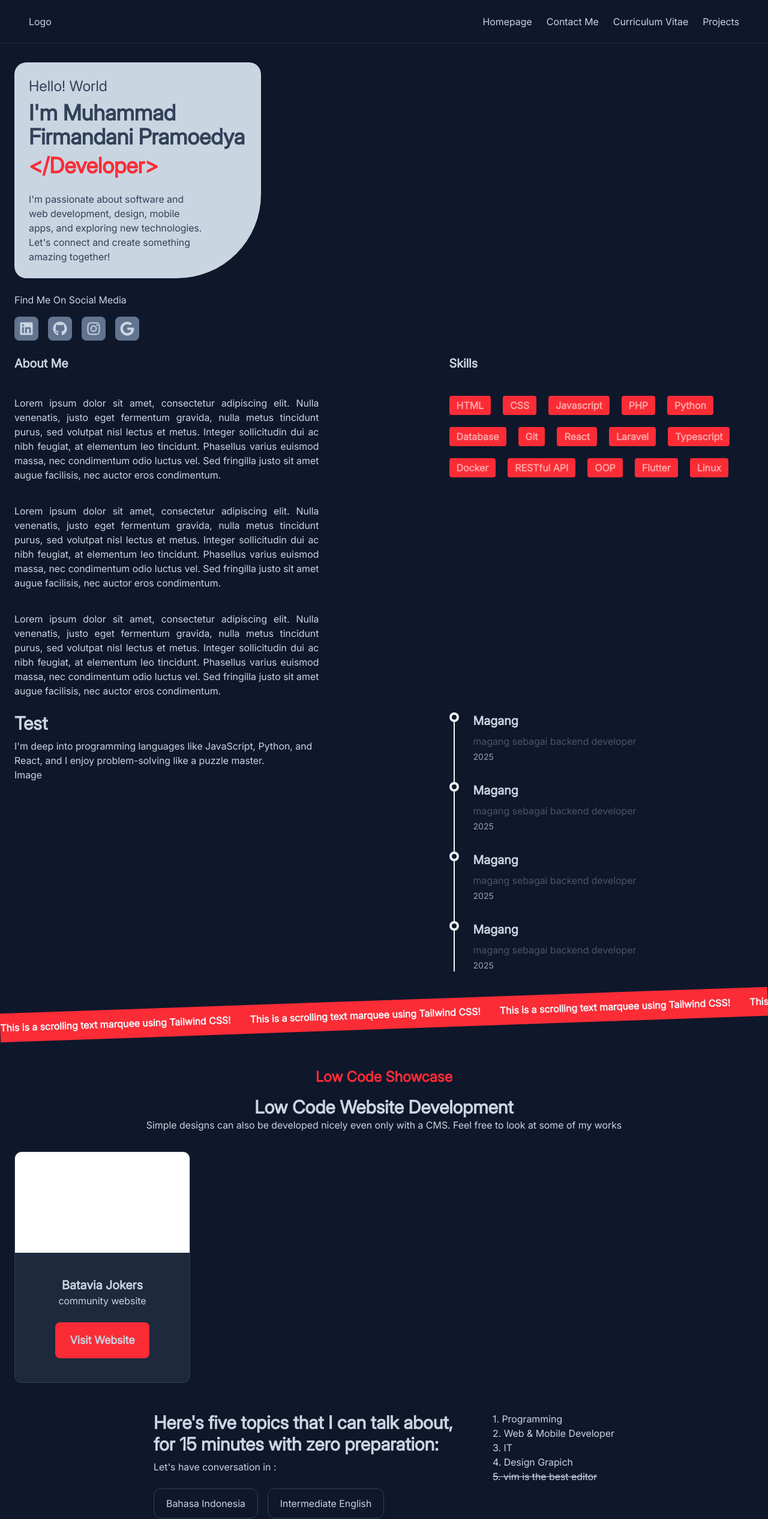
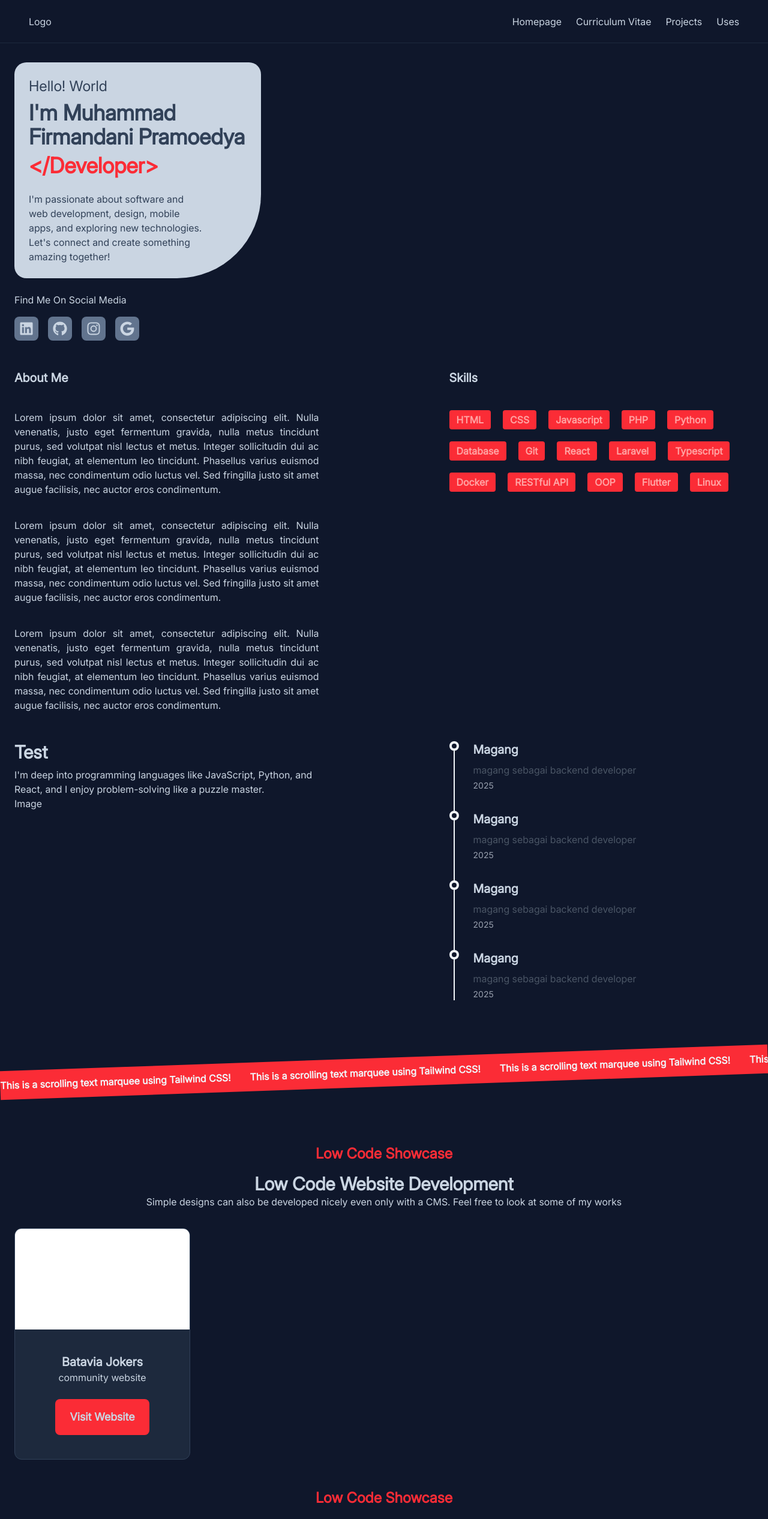
Before and after one commit to mfdpdev/personal-site, a React (Vite) app: page / in a window 1280 px wide. Shown: the top 2533 px of the page at 60% size. Built offline with nearby package versions, Linux system fonts and the light colour scheme.

Commit message:
feat: Implementation uses component

```diff
--- a/src/components/About.jsx
+++ b/src/components/About.jsx
@@ -1,7 +1,7 @@
 export default function About(){
   return (
     <>
-      <div className="mt-6 text-slate-300 flex gap-6 flex-wrap w-full">
+      <div className="mt-12 text-slate-300 flex gap-6 flex-wrap w-full">
         <div className="sm:flex-3">
           <h1 className="text-xl mb-10 font-bold">About Me</h1>
           <div className="space-y-9">
--- /dev/null
+++ b/src/components/Certificate.jsx
@@ -0,0 +1,19 @@
+export default function Certificate(){
+  return (
+    <>
+      <div className="mt-12 text-slate-300 text-center">
+        <h3 className="text-2xl font-bold text-red-500">Low Code Showcase</h3>
+        <h1 className="text-3xl font-bold mt-4">Low Code Website Development</h1>
+        <p className="text-base">Simple designs can also be developed nicely even only with a CMS. Feel free to look at some of my works</p>
+        <div className="mt-8 gap-5 grid grid grid-cols-1 lg:grid-cols-2">
+          <div className="text-start p-4 bg-slate-800 bg-opacity-80 rounded-xl border border-slate-700">
+            <div className="mb-4 rounded-xl overflow-hidden bg-slate-300 h-42">
+            </div>
+            <h1 className="text-xl font-bold">Batavia Jokers</h1>
+            <p>Lorem ipsum dolor sit amet, consectetur adipiscing elit. Nulla venenatis, justo eget fermentum gravida, odio luctus vel. Sed fringilla justo sit amet augue facilisis, nec auctor eros condimentum.</p>
+          </div>
+        </div>
+      </div>
+    </>
+  )
+}
--- a/src/components/Footer.jsx
+++ b/src/components/Footer.jsx
@@ -4,7 +4,7 @@ import { faLinkedin, faGithub, faInstagram, faGoogle } from '@fortawesome/free-b
 export default function Footer(){
   return (
     <>
-      <div className="w-full flex flex-col items-center bg-slate-900 text-slate-300 py-8 mt-6">
+      <div className="w-full flex flex-col items-center bg-slate-900 text-slate-300 py-8 mt-12">
         <h1 className="text-2xl font-bold text-center">Thanks for stopping by! </h1>
         <p className="font-light text-center">Let's stay connected, reach out to me on my social media!</p>
         <div className="w-full flex mt-6 mb-12 flex-wrap justify-center gap-4">
--- a/src/components/Marquee.jsx
+++ b/src/components/Marquee.jsx
@@ -1,7 +1,7 @@
 export default function Marquee(){
   return (
     <>
-      <div className="-rotate-2 -z-1 h-12 flex items-center bg-red-500 text-slate-100 font-bold mt-12 absolute w-full left-0">
+      <div className="-rotate-2 -z-1 h-12 flex items-center bg-red-500 text-slate-100 font-bold mt-24 absolute w-full left-0">
         <div className="flex overflow-hidden whitespace-nowrap">
           <span class="mr-8">This is a scrolling text marquee using Tailwind CSS!</span>
           <span class="mr-8">This is a scrolling text marquee using Tailwind CSS!</span>
--- a/src/components/Navbar.jsx
+++ b/src/components/Navbar.jsx
@@ -18,7 +18,7 @@ export default function Navbar(){
   }
   return (
     <>
-      <nav className="fixed h-auto bg-slate-900 w-full flex justify-center">
+      <nav className="fixed z-1 h-auto bg-slate-900 w-full flex justify-center">
         <div className="fix w-full max-w-7xl bg-slate-900 text-slate-300 flex justify-between px-12 py-6">
           <div>
             Logo
@@ -32,17 +32,17 @@ export default function Navbar(){
               </li>
               <li>
                 <a href="#" className="hover:text-blue-400" >
-                  Contact Me
-                </a>
-              </li>
-              <li>
-                <a href="#" className="hover:text-blue-400" >
                   Curriculum Vitae
                 </a>
               </li>
               <li>
                 <a href="#" className="hover:text-blue-400" >
                   Projects
+                </a>
+              </li>
+              <li>
+                <a href="#" className="hover:text-blue-400" >
+                  Uses
                 </a>
               </li>
             </ul>
--- a/src/components/Projects.jsx
+++ b/src/components/Projects.jsx
@@ -1,12 +1,12 @@
 export default function Projects(){
   return (
     <>
-      <div className="mt-40 text-slate-300 text-center">
+      <div className="mt-60 text-slate-300 text-center">
         <h3 className="text-2xl font-bold text-red-500">Low Code Showcase</h3>
         <h1 className="text-3xl font-bold mt-4">Low Code Website Development</h1>
         <p className="text-base">Simple designs can also be developed nicely even only with a CMS. Feel free to look at some of my works</p>
         <div className="mt-8 gap-5 grid grid grid-cols-1 sm:grid-cols-2 md:grid-cols-3 lg:grid-cols-4">
-          <div className="relative -z-1 bottom-0 hover:bottom-2 transition-all duration-300 overflow-hidden bg-slate-800 bg-opacity-80 rounded-xl border border-slate-700">
+          <div className="relative bottom-0 hover:bottom-2 transition-all duration-300 overflow-hidden bg-slate-800 bg-opacity-80 rounded-xl border border-slate-700">
             <div className="bg-white h-42">
             </div>
             <div className="my-10 flex flex-col items-center justify-center">
--- a/src/components/Timeline.jsx
+++ b/src/components/Timeline.jsx
@@ -8,7 +8,7 @@ export default function Timeline(){
   ];
   return (
     <>
-      <div className="mt-6 flex justify-start flex-wrap gap-6 text-slate-300">
+      <div className="mt-12 flex justify-start flex-wrap gap-6 text-slate-300">
         <div className="sm:flex-3">
           <h1 className="font-bold text-3xl">Test</h1>
           <p className="mt-2"> I'm deep into programming languages like JavaScript, Python, and React, and I enjoy problem-solving like a puzzle master.</p>
--- /dev/null
+++ b/src/components/Uses.jsx
@@ -0,0 +1,46 @@
+export default function Uses(){
+  return (
+    <>
+      <div className="mt-12 text-slate-300 max-w-xl mx-auto">
+        <h1 className="text-3xl font-bold">Uses</h1>
+        <p>The stuff I use on my day-to-day basis.</p>
+        <div className="mt-4 gap-4 grid grid-cols-2 grid-rows-3 ">
+          <div className="col-span-2">
+            <div className="h-full text-start p-4 bg-slate-800 bg-opacity-80 rounded-xl border border-slate-700">
+              <h3 className="font-bold text-lg mb-2">Hardware</h3>
+              <div className="space-y-2">
+                <p><span className="font-bold">Laptop</span> - Lenovo Ideapad Slim 3i</p>
+                <p><span className="font-bold">Monitor</span> - MSI PRO MP223 Series</p>
+                <p><span className="font-bold">Speakers</span> - Default Lenovo Ideapad Slim 3i</p>
+                <p><span className="font-bold">Mouse</span> - MOFii Mouse Wireless</p>
+              </div>
+            </div>
+          </div>
+          <div className="col-span-2 md:col-span-1 md:row-span-2">
+            <div className="h-full text-start p-4 bg-slate-800 bg-opacity-80 rounded-xl border border-slate-700">
+              <h3 className="font-bold text-lg mb-2">Dev Tools</h3>
+              <div className="space-y-2">
+                <p><span className="font-bold">IDE</span> - Vim | Visual Studio Code</p>
+                <p><span className="font-bold">Terminal</span> - Kitty</p>
+                <p><span className="font-bold">Shell</span> - Zsh</p>
+                <p><span className="font-bold">Browser</span> - Brave</p>
+                <p><span className="font-bold">Design</span> - Figma | Adobe Photoshop | Corel Draw</p>
+                <p><span className="font-bold">System Operation</span> - Linux (Arch)</p>
+              </div>
+            </div>
+          </div>
+          <div className="col-span-2 md:col-span-1 md:row-span-2 ">
+            <div className="h-full text-start p-4 bg-slate-800 bg-opacity-80 rounded-xl border border-slate-700">
+              <h3 className="font-bold text-lg mb-2">Productivity</h3>
+              <div className="space-y-2">
+                <p><span className="font-bold">Notes / Docs</span> - Notion</p>
+                <p><span className="font-bold">Tasks</span> - </p>
+                <p><span className="font-bold">Todo</span> - </p>
+              </div>
+            </div>
+          </div>
+        </div>
+      </div>
+    </>
+  )
+}
--- a/src/main.jsx
+++ b/src/main.jsx
@@ -9,6 +9,8 @@ import Timeline from './components/Timeline'
 import Marquee from './components/Marquee'
 import Projects from './components/Projects'
 import Topic from './components/Topic'
+import Certificate from './components/Certificate'
+import Uses from './components/Uses'
 
 createRoot(document.getElementById('root')).render(
   <StrictMode>
@@ -20,7 +22,9 @@ createRoot(document.getElementById('root')).render(
         <Timeline />
         <Marquee />
         <Projects />
+        <Certificate />
         <Topic />
+        <Uses />
       </main>
       <Footer />
     </div>
```
